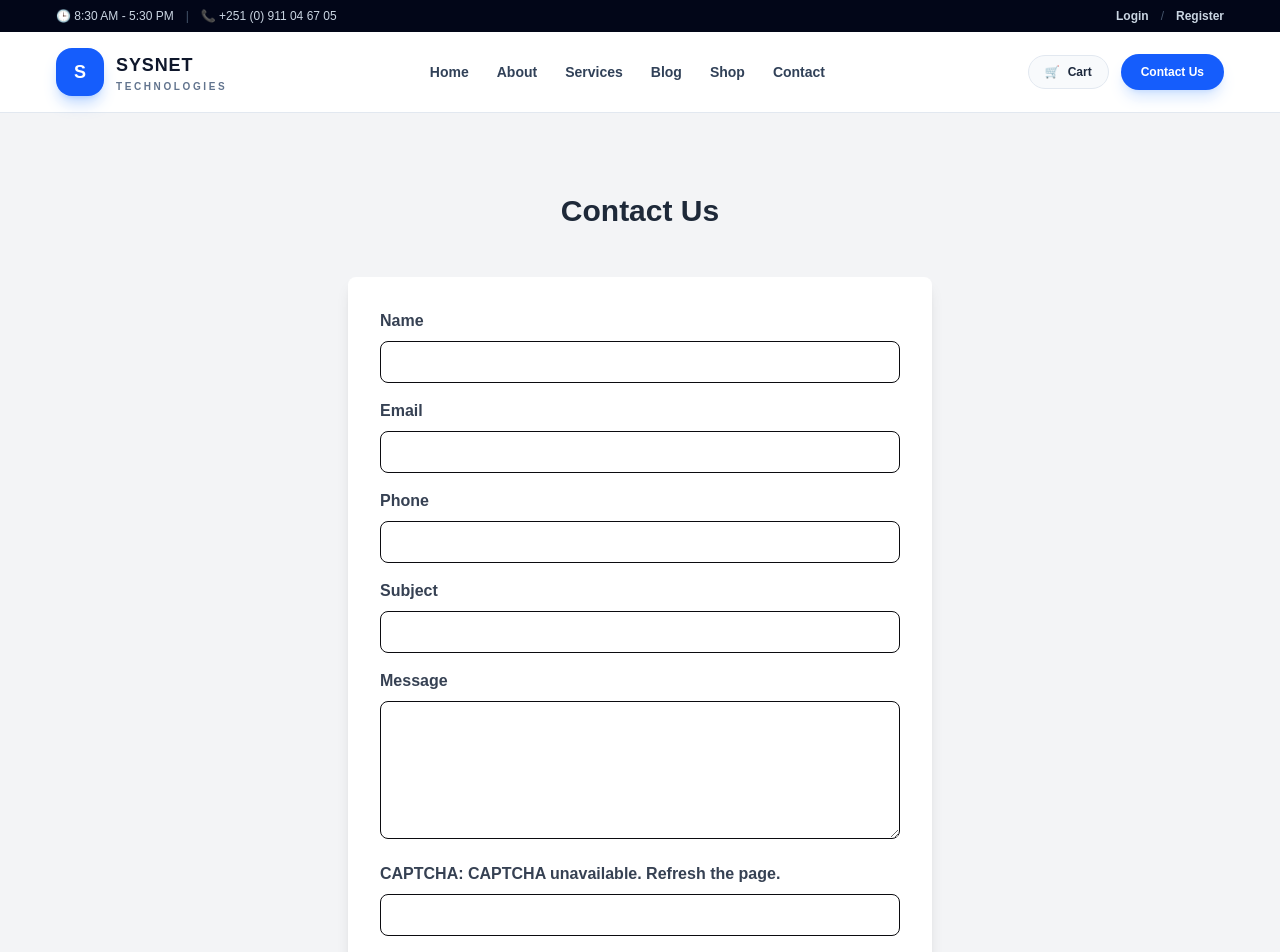
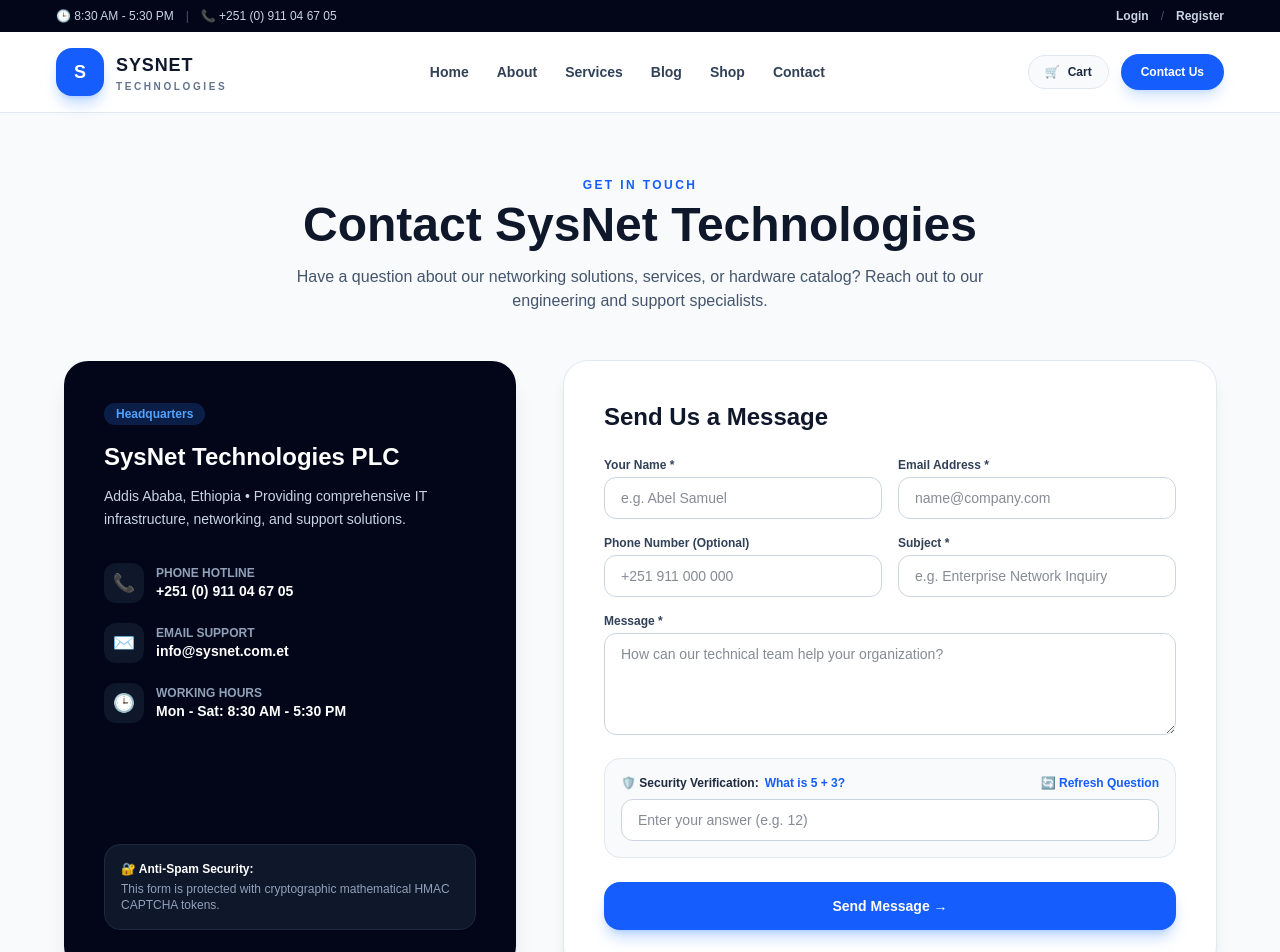
Before and after one commit to Yaya1200/sysnext, a Next.js app: page /contact in a window 1280 px wide. Shown: the top 952 px of the page. Built offline with nearby package versions, Linux system fonts and the light colour scheme; no server answers.

Commit message:
adding page

```diff
--- a/app/contact/page.tsx
+++ b/app/contact/page.tsx
@@ -1,87 +1,307 @@
 "use client";
 
 import { FormEvent, useEffect, useState } from "react";
+import { createClient } from "../../lib/supabase/client";
 
 export default function ContactPage() {
+  const [name, setName] = useState("");
+  const [email, setEmail] = useState("");
+  const [phone, setPhone] = useState("");
+  const [subject, setSubject] = useState("");
   const [message, setMessage] = useState("");
-    const [isSubmitting, setIsSubmitting] = useState(false);
-    const [captchaQuestion, setCaptchaQuestion] = useState("Loading CAPTCHA...");
+
+  const [captchaQuestion, setCaptchaQuestion] = useState("Loading security question...");
   const [captchaToken, setCaptchaToken] = useState("");
   const [captchaAnswer, setCaptchaAnswer] = useState("");
 
+  const [isSubmitting, setIsSubmitting] = useState(false);
+  const [statusMessage, setStatusMessage] = useState<{ text: string; type: "success" | "error" } | null>(null);
+
+  const fetchCaptcha = async () => {
+    try {
+      const response = await fetch("/api/captcha");
+      const data = await response.json();
+      setCaptchaQuestion(data.question);
+      setCaptchaToken(data.token);
+      setCaptchaAnswer("");
+    } catch {
+      setCaptchaQuestion("What is 5 + 3?");
+    }
+  };
+
   useEffect(() => {
-      fetch("/api/captcha")
-        .then((response) => response.json())
-        .then((captcha) => { setCaptchaQuestion(captcha.question); setCaptchaToken(captcha.token); })
-        .catch(() => setCaptchaQuestion("CAPTCHA unavailable. Refresh the page."));
+    fetchCaptcha();
+
+    // Check if user is logged in to prefill
+    async function checkUser() {
+      const supabase = createClient();
+      const { data: { session } } = await supabase.auth.getSession();
+      if (session?.user) {
+        setEmail(session.user.email || "");
+        setName(session.user.user_metadata?.full_name || "");
+      } else {
+        const local = window.localStorage.getItem("sysnet-user-demo");
+        if (local) {
+          const parsed = JSON.parse(local);
+          setEmail(parsed.email || "");
+          setName(parsed.full_name || "");
+        }
+      }
+    }
+    checkUser();
   }, []);
 
   async function handleSubmit(event: FormEvent<HTMLFormElement>) {
     event.preventDefault();
     setIsSubmitting(true);
-      setMessage("");
+    setStatusMessage(null);
 
-      const form = event.currentTarget;
+    try {
       const response = await fetch("/api/contact", {
         method: "POST",
         headers: { "Content-Type": "application/json" },
-        body: JSON.stringify({ ...Object.fromEntries(new FormData(form)), captchaToken, captchaAnswer }),
+        body: JSON.stringify({
+          name,
+          email,
+          phone,
+          subject,
+          message,
+          captchaToken,
+          captchaAnswer,
+        }),
       });
+
       const result = await response.json();
-      setIsSubmitting(false);
 
       if (!response.ok) {
-        setMessage(result.error ?? "Unable to send your message.");
+        setStatusMessage({
+          text: result.error || "Unable to send your message. Please check the CAPTCHA and try again.",
+          type: "error",
+        });
+        fetchCaptcha();
+        setIsSubmitting(false);
         return;
       }
 
-      form.reset();
-      setMessage("Thanks. Your message has been sent.");
+      setStatusMessage({
+        text: "Thank you! Your message has been sent successfully. Our support team will review your inquiry and get back to you shortly.",
+        type: "success",
+      });
+
+      setSubject("");
+      setMessage("");
+      setCaptchaAnswer("");
+      fetchCaptcha();
+    } catch {
+      setStatusMessage({
+        text: "Network error. Please check your connection and try again.",
+        type: "error",
+      });
+    } finally {
+      setIsSubmitting(false);
+    }
   }
 
   return (
-      <div className="bg-gray-100">
-        <section className="py-20">
+    <div className="bg-slate-50 min-h-screen py-16">
       <div className="container mx-auto px-4">
-            <h2 className="text-3xl font-bold text-center text-gray-800 mb-12">Contact Us</h2>
-            <div className="lg:flex lg:justify-center">
-              <div className="lg:w-1/2 bg-white p-8 rounded-lg shadow-lg">
-                <form onSubmit={handleSubmit}>
-                  <div className="mb-4">
-                    <label htmlFor="name" className="block text-gray-700 font-bold mb-2">Name</label>
-                    <input required type="text" id="name" name="name" className="w-full px-3 py-2 border rounded-lg" />
+        <div className="mx-auto max-w-3xl text-center mb-12">
+          <p className="text-xs font-bold uppercase tracking-[0.2em] text-blue-600">Get In Touch</p>
+          <h1 className="mt-2 text-4xl font-black text-slate-900 sm:text-5xl">
+            Contact SysNet Technologies
+          </h1>
+          <p className="mt-4 text-base text-slate-600">
+            Have a question about our networking solutions, services, or hardware catalog? Reach out to our engineering and support specialists.
+          </p>
         </div>
-                  <div className="mb-4">
-                    <label htmlFor="email" className="block text-gray-700 font-bold mb-2">Email</label>
-                    <input required type="email" id="email" name="email" className="w-full px-3 py-2 border rounded-lg" />
+
+        <div className="grid gap-12 lg:grid-cols-12 max-w-6xl mx-auto">
+          {/* Info Card */}
+          <div className="lg:col-span-5 rounded-3xl bg-slate-950 p-8 sm:p-10 text-white shadow-xl flex flex-col justify-between">
+            <div>
+              <span className="rounded-full bg-blue-500/20 px-3 py-1 text-xs font-bold text-blue-400">
+                Headquarters
+              </span>
+              <h2 className="mt-4 text-2xl font-black text-white">SysNet Technologies PLC</h2>
+              <p className="mt-3 text-sm text-slate-300 leading-relaxed">
+                Addis Ababa, Ethiopia • Providing comprehensive IT infrastructure, networking, and support solutions.
+              </p>
+
+              <div className="mt-8 space-y-5 text-sm text-slate-300">
+                <div className="flex items-center gap-3">
+                  <span className="flex h-10 w-10 items-center justify-center rounded-xl bg-slate-900 text-blue-400 text-lg">
+                    📞
+                  </span>
+                  <div>
+                    <div className="text-xs font-bold uppercase text-slate-400">Phone Hotline</div>
+                    <div className="font-semibold text-white">+251 (0) 911 04 67 05</div>
                   </div>
-                  <div className="mb-4">
-                    <label htmlFor="phone" className="block text-gray-700 font-bold mb-2">Phone</label>
-                    <input type="tel" id="phone" name="phone" className="w-full px-3 py-2 border rounded-lg" />
                 </div>
-                  <div className="mb-4">
-                    <label htmlFor="subject" className="block text-gray-700 font-bold mb-2">Subject</label>
-                    <input required type="text" id="subject" name="subject" className="w-full px-3 py-2 border rounded-lg" />
+
+                <div className="flex items-center gap-3">
+                  <span className="flex h-10 w-10 items-center justify-center rounded-xl bg-slate-900 text-blue-400 text-lg">
+                    ✉️
+                  </span>
+                  <div>
+                    <div className="text-xs font-bold uppercase text-slate-400">Email Support</div>
+                    <div className="font-semibold text-white">info@sysnet.com.et</div>
                   </div>
-                  <div className="mb-4">
-                    <label htmlFor="message" className="block text-gray-700 font-bold mb-2">Message</label>
-                    <textarea required id="message" name="message" rows={5} className="w-full px-3 py-2 border rounded-lg"></textarea>
                 </div>
-                  <div className="mb-4">
-                    <label htmlFor="captcha" className="block text-gray-700 font-bold mb-2">CAPTCHA: {captchaQuestion}</label>
-                    <input required id="captcha" name="captcha" inputMode="numeric" value={captchaAnswer} onChange={(event) => setCaptchaAnswer(event.target.value)} className="w-full px-3 py-2 border rounded-lg" />
+
+                <div className="flex items-center gap-3">
+                  <span className="flex h-10 w-10 items-center justify-center rounded-xl bg-slate-900 text-blue-400 text-lg">
+                    🕒
+                  </span>
+                  <div>
+                    <div className="text-xs font-bold uppercase text-slate-400">Working Hours</div>
+                    <div className="font-semibold text-white">Mon - Sat: 8:30 AM - 5:30 PM</div>
                   </div>
-                  <div className="text-center">
-                    <button disabled={isSubmitting} type="submit" className="bg-blue-600 hover:bg-blue-700 text-white font-bold py-3 px-8 rounded-full transition duration-300 disabled:opacity-60">
-                      {isSubmitting ? "Sending..." : "Send Message"}
+                </div>
+              </div>
+            </div>
+
+            <div className="mt-8 rounded-2xl bg-slate-900 p-4 border border-slate-800 text-xs text-slate-400">
+              <strong className="text-white block mb-1">🔐 Anti-Spam Security:</strong>
+              This form is protected with cryptographic mathematical HMAC CAPTCHA tokens.
+            </div>
+          </div>
+
+          {/* Contact Form */}
+          <div className="lg:col-span-7 rounded-3xl bg-white p-8 sm:p-10 shadow-lg ring-1 ring-slate-200">
+            <h3 className="text-2xl font-black text-slate-900 mb-6">Send Us a Message</h3>
+
+            {statusMessage && (
+              <div
+                className={`mb-6 rounded-2xl p-4 text-sm font-medium ${
+                  statusMessage.type === "success"
+                    ? "bg-emerald-50 text-emerald-800 border border-emerald-200"
+                    : "bg-red-50 text-red-800 border border-red-200"
+                }`}
+              >
+                {statusMessage.text}
+              </div>
+            )}
+
+            <form onSubmit={handleSubmit} className="space-y-4">
+              <div className="grid gap-4 sm:grid-cols-2">
+                <div>
+                  <label htmlFor="name" className="block text-xs font-bold text-slate-700 mb-1">
+                    Your Name *
+                  </label>
+                  <input
+                    required
+                    type="text"
+                    id="name"
+                    value={name}
+                    onChange={(e) => setName(e.target.value)}
+                    placeholder="e.g. Abel Samuel"
+                    className="w-full rounded-xl border border-slate-300 px-4 py-2.5 text-sm text-slate-900 outline-none focus:border-blue-500 focus:ring-1 focus:ring-blue-500"
+                  />
+                </div>
+
+                <div>
+                  <label htmlFor="email" className="block text-xs font-bold text-slate-700 mb-1">
+                    Email Address *
+                  </label>
+                  <input
+                    required
+                    type="email"
+                    id="email"
+                    value={email}
+                    onChange={(e) => setEmail(e.target.value)}
+                    placeholder="name@company.com"
+                    className="w-full rounded-xl border border-slate-300 px-4 py-2.5 text-sm text-slate-900 outline-none focus:border-blue-500 focus:ring-1 focus:ring-blue-500"
+                  />
+                </div>
+              </div>
+
+              <div className="grid gap-4 sm:grid-cols-2">
+                <div>
+                  <label htmlFor="phone" className="block text-xs font-bold text-slate-700 mb-1">
+                    Phone Number (Optional)
+                  </label>
+                  <input
+                    type="tel"
+                    id="phone"
+                    value={phone}
+                    onChange={(e) => setPhone(e.target.value)}
+                    placeholder="+251 911 000 000"
+                    className="w-full rounded-xl border border-slate-300 px-4 py-2.5 text-sm text-slate-900 outline-none focus:border-blue-500 focus:ring-1 focus:ring-blue-500"
+                  />
+                </div>
+
+                <div>
+                  <label htmlFor="subject" className="block text-xs font-bold text-slate-700 mb-1">
+                    Subject *
+                  </label>
+                  <input
+                    required
+                    type="text"
+                    id="subject"
+                    value={subject}
+                    onChange={(e) => setSubject(e.target.value)}
+                    placeholder="e.g. Enterprise Network Inquiry"
+                    className="w-full rounded-xl border border-slate-300 px-4 py-2.5 text-sm text-slate-900 outline-none focus:border-blue-500 focus:ring-1 focus:ring-blue-500"
+                  />
+                </div>
+              </div>
+
+              <div>
+                <label htmlFor="message" className="block text-xs font-bold text-slate-700 mb-1">
+                  Message *
+                </label>
+                <textarea
+                  required
+                  id="message"
+                  rows={4}
+                  value={message}
+                  onChange={(e) => setMessage(e.target.value)}
+                  placeholder="How can our technical team help your organization?"
+                  className="w-full rounded-xl border border-slate-300 px-4 py-2.5 text-sm text-slate-900 outline-none focus:border-blue-500 focus:ring-1 focus:ring-blue-500"
+                />
+              </div>
+
+              {/* CAPTCHA Section */}
+              <div className="rounded-2xl border border-slate-200 bg-slate-50 p-4 space-y-2">
+                <div className="flex items-center justify-between">
+                  <label htmlFor="captcha" className="text-xs font-bold text-slate-800 flex items-center gap-1.5">
+                    <span>🛡️ Security Verification:</span>
+                    <span className="text-blue-600 font-black">{captchaQuestion}</span>
+                  </label>
+                  <button
+                    type="button"
+                    onClick={fetchCaptcha}
+                    className="text-xs font-bold text-blue-600 hover:text-blue-800"
+                  >
+                    🔄 Refresh Question
                   </button>
                 </div>
-                  {message ? <p className="mt-4 text-center text-sm text-gray-700">{message}</p> : null}
+
+                <input
+                  required
+                  id="captcha"
+                  name="captcha"
+                  inputMode="numeric"
+                  placeholder="Enter your answer (e.g. 12)"
+                  value={captchaAnswer}
+                  onChange={(event) => setCaptchaAnswer(event.target.value)}
+                  className="w-full rounded-xl border border-slate-300 bg-white px-4 py-2.5 text-sm text-slate-900 outline-none focus:border-blue-500 focus:ring-1 focus:ring-blue-500"
+                />
+              </div>
+
+              <div className="pt-2">
+                <button
+                  disabled={isSubmitting}
+                  type="submit"
+                  className="w-full rounded-2xl bg-blue-600 py-3.5 px-6 text-sm font-bold text-white shadow-lg shadow-blue-500/30 transition hover:bg-blue-700 disabled:opacity-50"
+                >
+                  {isSubmitting ? "Sending Message..." : "Send Message →"}
+                </button>
+              </div>
             </form>
           </div>
         </div>
       </div>
-        </section>
     </div>
   );
 }
```
Lines whose indentation alone changed are shown as unchanged.
